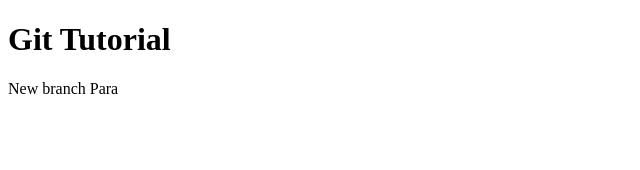
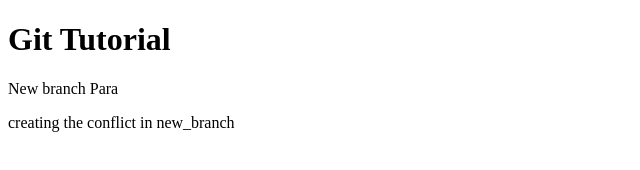
Before and after one commit to AdityaGaikar91/git_tutorial, a plain HTML site: page index.html in a window 1280 px wide. Shown: the whole page, without its empty margins (0-640 px from the left). Drawn offline with Linux system fonts and the light colour scheme.

Commit message:
added new para of conflict

```diff
--- a/index.html
+++ b/index.html
@@ -9,5 +9,7 @@
     <h1>Git Tutorial</h1>
 
     <p>New branch Para</p>
+
+    <p>creating the conflict in new_branch</p>
 </body>
 </html>
```
